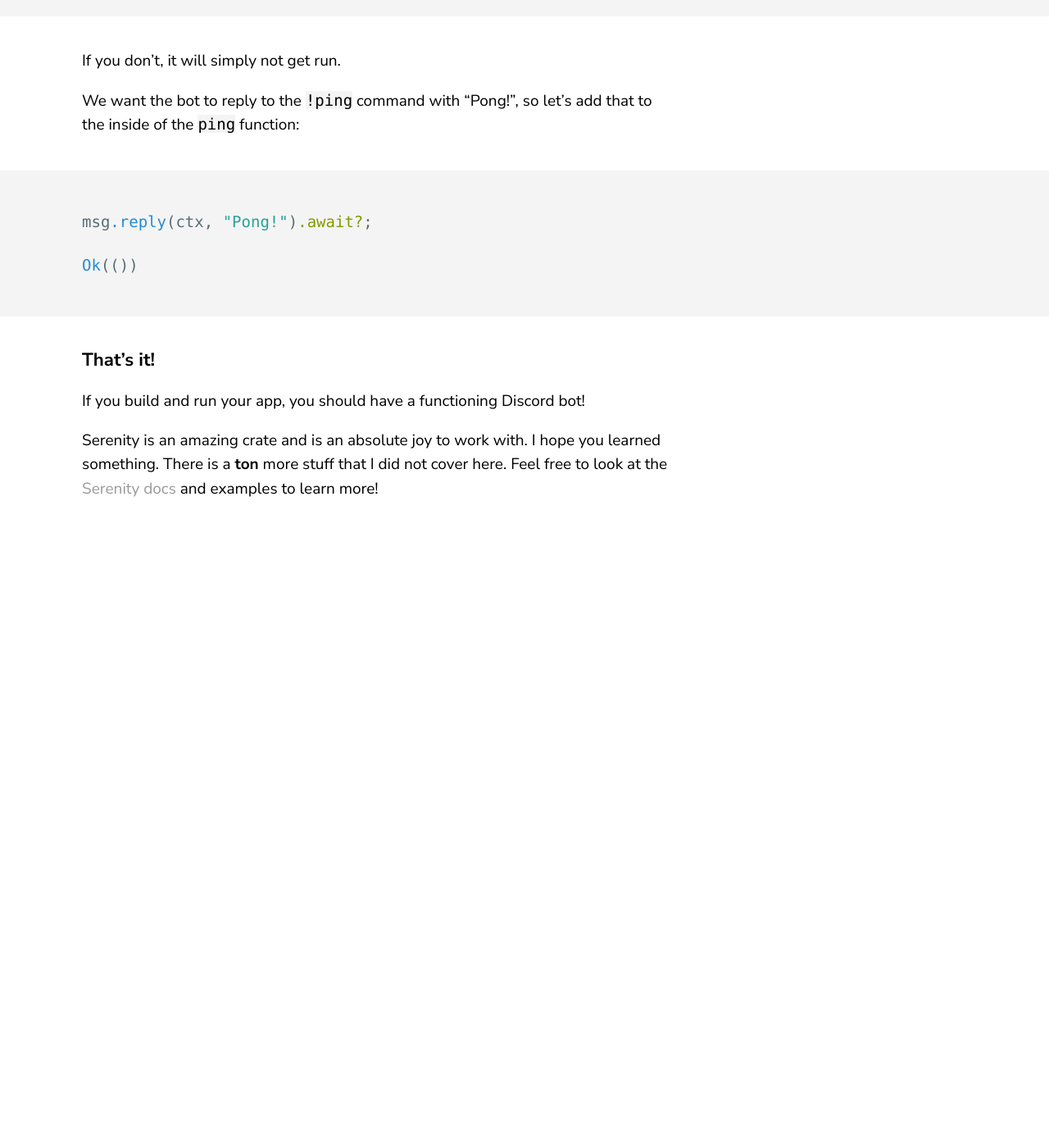
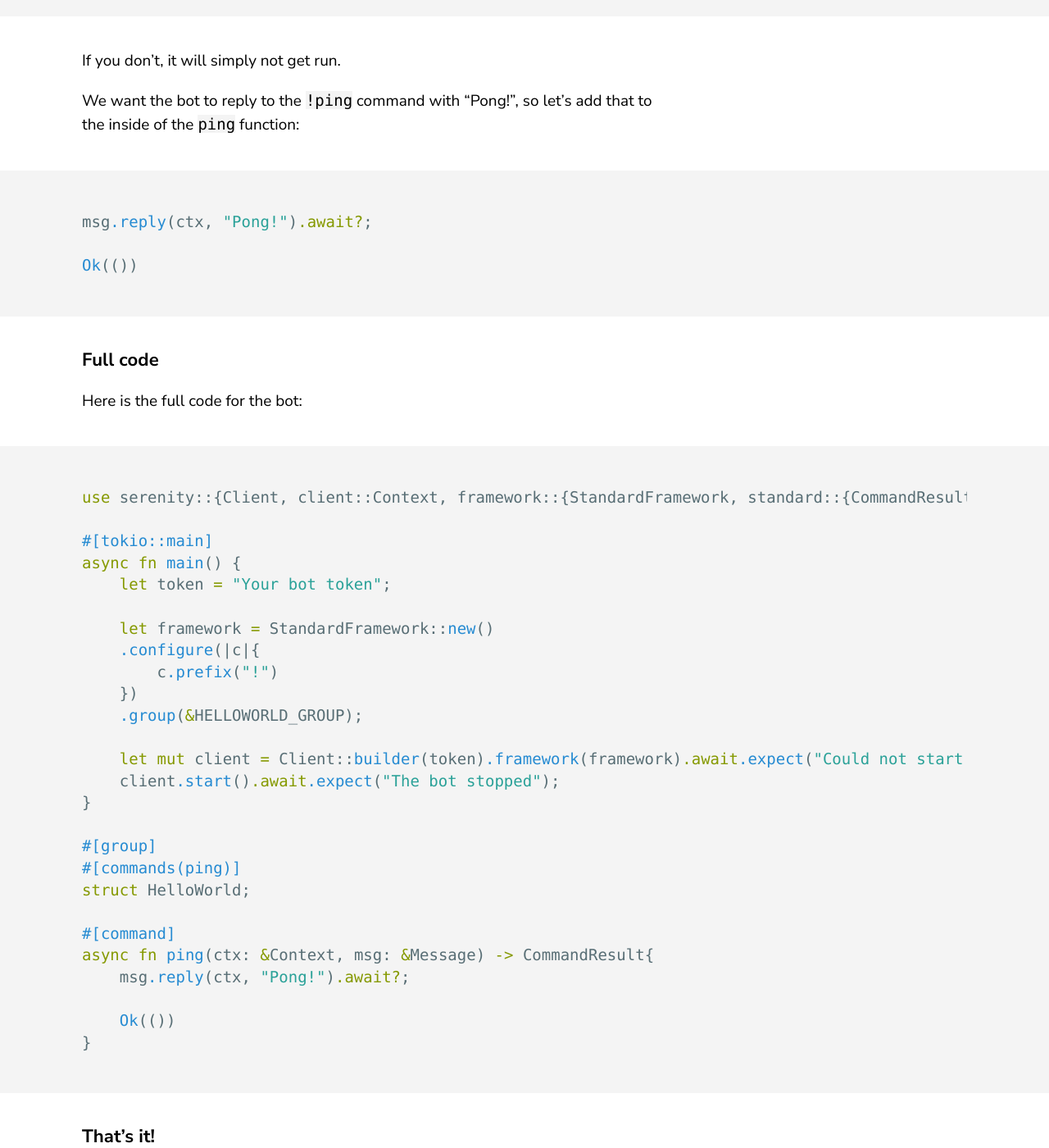
Before and after one commit to chilipepperhott/chilipepperhott.github.io, a Jekyll site: the page built from _posts/2021-05-01-intro-to-serenity.md, in a window 1280 px wide and 1400 px high, scrolled down 5527 px. Shown: the whole window at 82% size. Built offline with Jekyll 4.4.1, drawn with Linux system fonts in a browser that asks for light colours; before the commit the page ends 6157 px from its top, so only the background shows below that; some of the changed text lies outside the part shown.

Commit message:
Fixed issues in serenity tutorial

````diff
--- a/_posts/2021-05-01-intro-to-serenity.md
+++ b/_posts/2021-05-01-intro-to-serenity.md
@@ -57,7 +57,7 @@ The Serenity Standard Framework splits your bot's commands into groups. Each gro
 
 First, add the needed structs and macros to the file:
 ```rust
-use serenity::framework::standard::macros::{group, command};
+use serenity::{Client, client::Context, framework::{StandardFramework, standard::{CommandResult, macros::{group, command}}}, model::channel::Message};
 ```
 
 Next, create a struct that we will attach our commands to:
@@ -115,6 +115,37 @@ msg.reply(ctx, "Pong!").await?;
 Ok(())
 ```
 
+### Full code
+Here is the full code for the bot:
+```rust
+use serenity::{Client, client::Context, framework::{StandardFramework, standard::{CommandResult, macros::{group, command}}}, model::channel::Message};
+
+#[tokio::main]
+async fn main() {
+    let token = "Your bot token";
+
+    let framework = StandardFramework::new()
+    .configure(|c|{
+        c.prefix("!")
+    })
+    .group(&HELLOWORLD_GROUP);
+
+    let mut client = Client::builder(token).framework(framework).await.expect("Could not start Discord");
+    client.start().await.expect("The bot stopped");
+}
+
+#[group]
+#[commands(ping)]
+struct HelloWorld;
+
+#[command]
+async fn ping(ctx: &Context, msg: &Message) -> CommandResult{
+    msg.reply(ctx, "Pong!").await?;
+
+    Ok(())
+}
+```
+
 ### That's it!
 
 If you build and run your app, you should have a functioning Discord bot!
````
